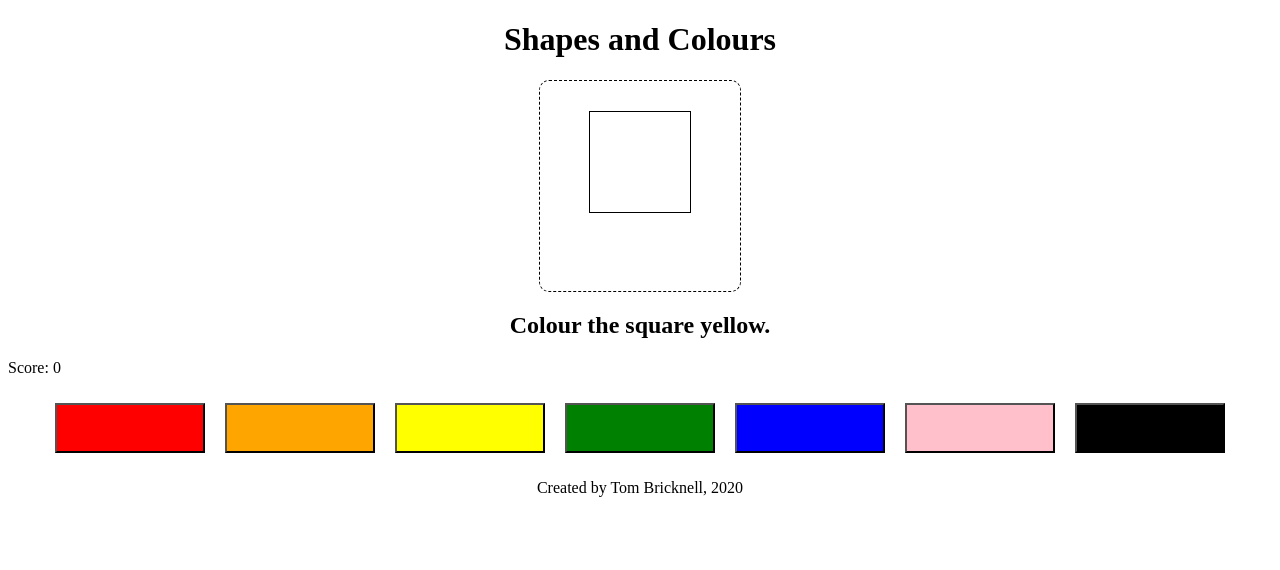
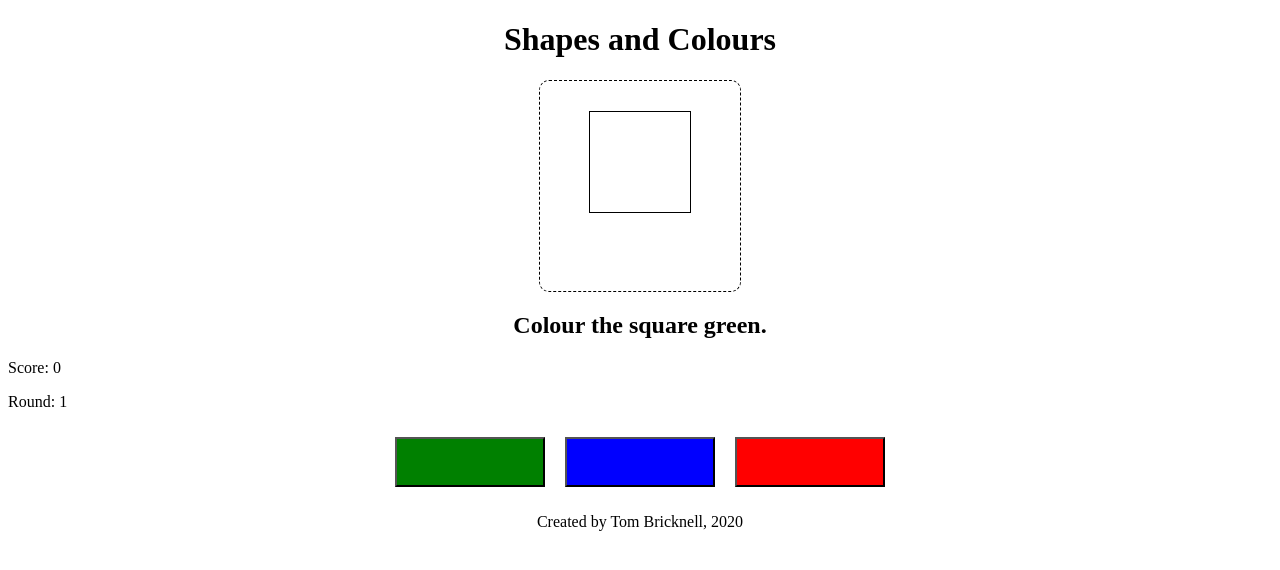
Before and after one commit to tbric123/shapesandcolours, a React (Create React App) app: page / in a window 1280 px wide. Shown: the top 570 px of the page. Built offline with nearby package versions, Linux system fonts and the light colour scheme.

Commit message:
Randomly generated buttons present, with correct random selection of colour to choose

```diff
--- a/public/index.html
+++ b/public/index.html
@@ -7,6 +7,7 @@
     <meta name="viewport" content="width=device-width, initial-scale=1" />
     <meta name="description" content="A basic games for learning about shapes and colours" />
     <link rel="stylesheet" href="index.css" />
+    <link rel="icon" href="assets/tom.jpg">
     <title>Shapes and Colours</title>
   </head>
 
--- a/src/components/App.jsx
+++ b/src/components/App.jsx
@@ -17,29 +17,52 @@ import InformationBar from "./InformationBar";
 import Footer from "./Footer";
 
 function App() {
+    let newButtonColours;
+
     const [shapeColour,
         setShapeColour] = React.useState(Utilities.STARTING_COLOUR);
-    const [shapeFeedback, setShapeFeedback] = React.useState(Utilities.BLANK_FEEDBACK);
-    const [promptValues, setPromptValues] = React.useState({colour: Utilities.getRandomElement(colours), shape: Utilities.getRandomElement(shapes)});
-    const [round, setRound] = React.useState(1);
-    const [score, setScore] = React.useState(0);
+    const [buttonColours,
+        setButtonColours] = React.useState(Utilities.getRandomSet(colours, Utilities.BUTTON_COUNT));
+    const [shapeFeedback,
+        setShapeFeedback] = React.useState(Utilities.BLANK_FEEDBACK);
+    const [promptValues,
+        setPromptValues] = React.useState({
+        colour: Utilities.getRandomElement(buttonColours, true),
+        shape: Utilities.getRandomElement(shapes, true)
+    });
+    const [round,
+        setRound] = React.useState(1);
+    const [score,
+        setScore] = React.useState(0);
+    const [buttonsClickable,
+        setClickable] = React.useState(true);
 
     function checkChoice(newColour) {
         // Set the colour of the shape to what the user specified
         setShapeColour(newColour);
 
         if (promptValues.colour === newColour) {
-          setShapeFeedback("Correct!");
-          setScore(score + 1);
+            setShapeFeedback("Correct!");
+            setScore(score + 1);
         } else {
-          setShapeFeedback("Incorrect!");
+            setShapeFeedback("Incorrect!");
         }
 
+        // Prevent buttons from being clicked before the next round
+        setClickable(false);
+
         // Advance to the next round after 1 second
-        setTimeout(function() {
-            setPromptValues({colour: Utilities.getRandomElement(colours), shape: Utilities.getRandomElement(shapes)});
+        setTimeout(function () {
+            setRound(round + 1);
             setShapeColour(Utilities.STARTING_COLOUR);
             setShapeFeedback(Utilities.BLANK_FEEDBACK);
+            newButtonColours = Utilities.getRandomSet(colours, Utilities.BUTTON_COUNT)
+            setButtonColours(newButtonColours);
+            setPromptValues({
+                colour: Utilities.getRandomElement(newButtonColours, true),
+                shape: Utilities.getRandomElement(shapes, true)
+            });
+            setClickable(true);
         }, 1000);
 
     }
@@ -48,15 +71,24 @@ function App() {
         <div>
             <Header/>
             <div className="componentArea">
-                <Shape colour={shapeColour} shape={promptValues.shape} feedback={shapeFeedback}/>
+                <Shape
+                    colour={shapeColour}
+                    shape={promptValues.shape}
+                    feedback={shapeFeedback}/>
             </div>
 
-            <Prompt shape={promptValues.shape} colour={promptValues.colour} />
+            <Prompt shape={promptValues.shape} colour={promptValues.colour}/>
             <InformationBar title="Score" information={score}/>
+            <InformationBar title="Round" information={round}/>
             <div className="componentArea">
-                {colours.map(function(colour) {
-                    return <ColourButton key={uuidv4()} onPress={checkChoice} colour={colour}/>;
-                })}
+                {buttonColours
+                    .map(function (colour) {
+                        return <ColourButton
+                            key={uuidv4()}
+                            onPress={checkChoice}
+                            colour={colour}
+                            clickable={buttonsClickable}/>;
+                    })}
             </div>
 
             <Footer/>
--- a/src/components/ColourButton.jsx
+++ b/src/components/ColourButton.jsx
@@ -6,7 +6,16 @@ function ColourButton(props) {
     }
 
     return (
-        <button className="colourButton" style={buttonColour} onClick={() => {props.onPress(props.colour)}}></button>
+        <button
+            className="colourButton"
+            style={buttonColour}
+            onClick={() => {
+                if (props.clickable) {
+                    props.onPress(props.colour);
+                }
+        }}
+
+        ></button>
     );
 }
 
--- a/src/utilities/Utilities.js
+++ b/src/utilities/Utilities.js
@@ -2,14 +2,51 @@
 const MAX_ROUND = 3;
 const BLANK_FEEDBACK = "|||";
 const STARTING_COLOUR = "white";
+const BUTTON_COUNT = 3;
+
+// Extract a random set of elements from a given array
+function getRandomSet(array, numberOfElements) {
+    // Save a copy of the array in order to restore it later on
+    // Method 8 of https://www.freecodecamp.org/news/how-to-clone-an-array-in-javascript-1d3183468f6a/
+    // Debug help: https://medium.com/@sayes2x/passing-an-array-to-a-function-as-a-value-in-javascript-10c20d5b89
+    const arrayToMutate = JSON.parse(JSON.stringify(array));
+
+    // Pull out three random elements from the array
+    let randomSet = [];
+    console.log("BEFORE THE FUNCTION IS FINISHED...");
+    console.log("Array now: " + arrayToMutate);
+    console.log("Original array: " + array)
+    console.log("Colours chosen: " + randomSet);
+    for (var i = 0; i < numberOfElements; i++) {
+      randomSet.push(getRandomElement(arrayToMutate, false));
+    }
+
+    console.log("AFTER THE FUNCTION IS FINISHED...");
+    console.log("Array now: " + arrayToMutate);
+    console.log("Original array: " + array)
+    console.log("Colours chosen: " + randomSet);
+
+    return randomSet;
+}
 
 // Get a random element from a given array
-function getRandomElement(array) {
+function getRandomElement(array, replace) {
     const index = Math.floor(Math.random() * array.length);
-    return array[index];
+    const element = array[index];
+
+    // Remove the element at the chosen location if you choose to not
+    // replace it (e.g. like picking a marble out of a bag and not putting
+    // it back in)
+    if (!replace) {
+      array.splice(index, 1);
+    }
+
+    return element;
 }
 
-export {getRandomElement,
+export {getRandomSet,
+        getRandomElement,
         MAX_ROUND,
         BLANK_FEEDBACK,
-        STARTING_COLOUR};
+        STARTING_COLOUR,
+        BUTTON_COUNT};
```
Also changed, not shown: public/assets/tom.jpg (added).
